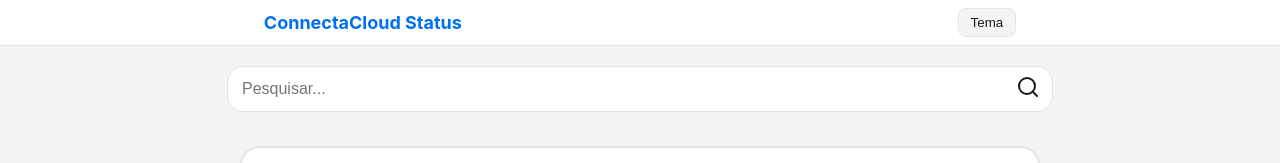
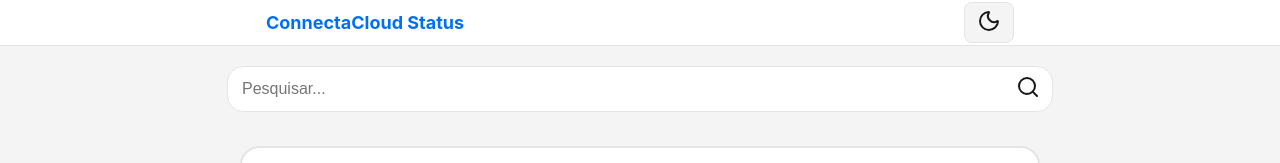
Before and after one commit to rafa-lsc/connectacloud, a React (Vite) app: page / in a window 1280 px wide. Shown: the top 163 px of the page. Built offline with nearby package versions, Linux system fonts and the light colour scheme.

Commit message:
feat: Light/Dark Mode

```diff
--- a/src/components/Header/Header.tsx
+++ b/src/components/Header/Header.tsx
@@ -1,10 +1,16 @@
 import styles from "./Header.module.css"
+import { useTheme } from "../../hooks/useTheme";
+import { Moon, Sun } from "lucide-react";
 
-export default function Header(){
-    return(
-        <header className={styles.header}>
-            <h1 className={styles.title}>ConnectaCloud Status</h1>
-            <button className={styles.button}>Tema</button>
-        </header>
-    );
+export default function Header() {
+  const { theme, toggleTheme } = useTheme();
+
+  return (
+    <header className={styles.header}>
+      <h1 className={styles.title}>ConnectaCloud Status</h1>
+      <button onClick={toggleTheme} className={styles.button}>
+        {theme === "light" ? <Moon/> : <Sun/>}
+      </button>
+    </header>
+  );
 }
--- a/src/components/ServiceCard/ServiceCardSkeleton.module.css
+++ b/src/components/ServiceCard/ServiceCardSkeleton.module.css
@@ -31,7 +31,7 @@
 }
 
 .statusSkeleton {
-    width: 15%;
+    width: 11%;
     height: 6vh;
 
     margin-bottom: 3vh;
--- /dev/null
+++ b/src/contexts/ThemeContext.tsx
@@ -0,0 +1,39 @@
+import { createContext, useState, useEffect } from "react";
+import type { ReactNode } from "react";
+
+type Theme = "light" | "dark";
+
+interface ThemeContextType {
+  theme: Theme;
+  toggleTheme: () => void;
+}
+
+export const ThemeContext = createContext<ThemeContextType | undefined>(
+  undefined
+);
+
+export function ThemeProvider({ children }: { children: ReactNode }) {
+  const [theme, setTheme] = useState<Theme>("light");
+
+  const applyTheme = (newTheme: Theme) => {
+    setTheme(newTheme);
+    document.body.classList.toggle("dark", newTheme === "dark");
+    localStorage.setItem("theme", newTheme);
+  };
+
+  useEffect(() => {
+    const savedTheme =
+      (localStorage.getItem("theme") as Theme | null) ?? "light";
+    applyTheme(savedTheme);
+  }, []);
+
+  const toggleTheme = () => {
+    applyTheme(theme === "light" ? "dark" : "light");
+  };
+
+  return (
+    <ThemeContext.Provider value={{ theme, toggleTheme }}>
+      {children}
+    </ThemeContext.Provider>
+  );
+}
--- /dev/null
+++ b/src/hooks/useTheme.ts
@@ -0,0 +1,10 @@
+import { useContext } from "react";
+import { ThemeContext } from "../contexts/ThemeContext";
+
+export function useTheme() {
+  const context = useContext(ThemeContext);
+  if (!context) {
+    throw new Error("useTheme deve ser usado dentro de ThemeProvider");
+  }
+  return context;
+}
```
Also changed, not shown: src/App.tsx (+7 -3 lines).
